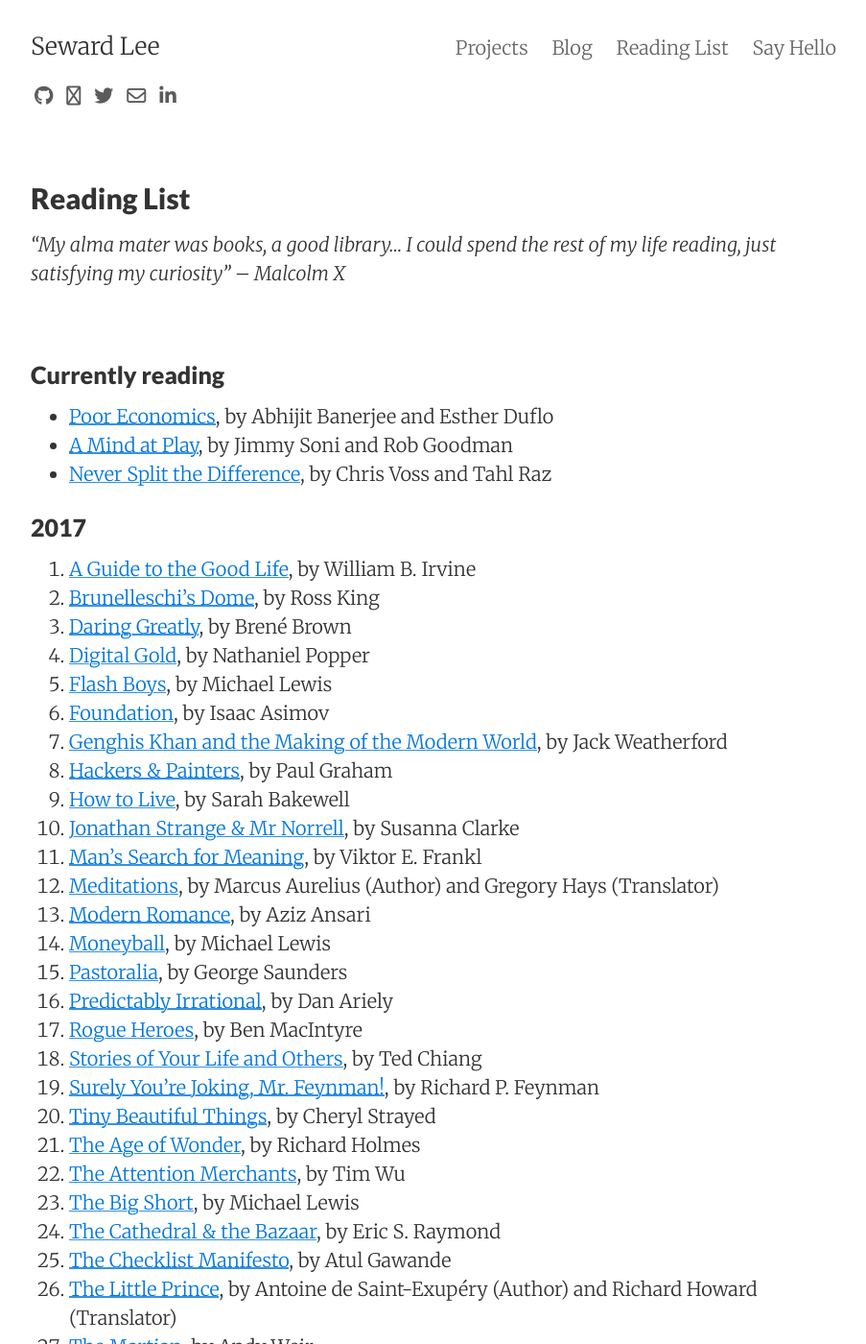
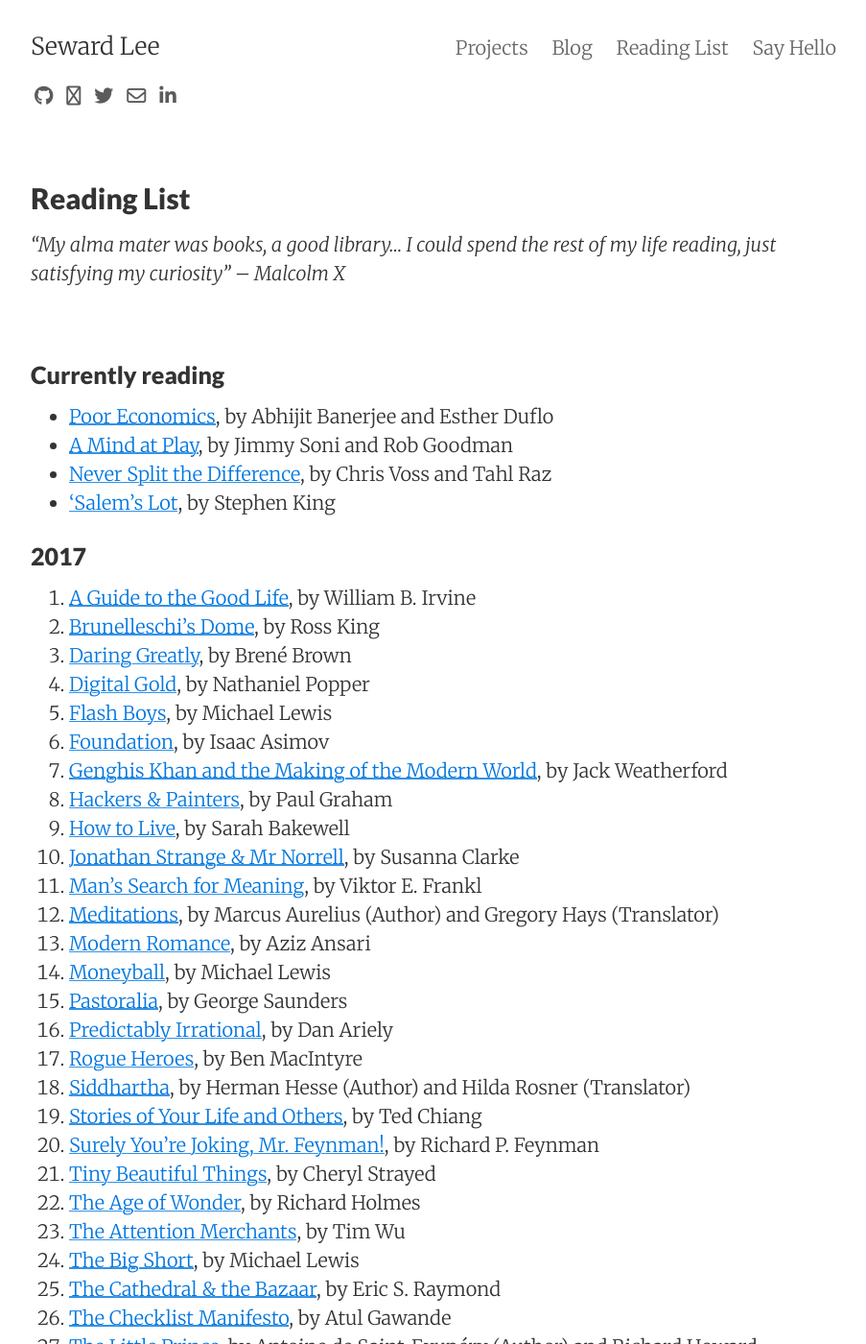
Before and after one commit to sewardlee337/sewardlee337.github.io, a Jekyll site: the page built from readinglist.md, in a window 1280 px wide and 1400 px high. Shown: the whole window at 96% size, without its empty margins (188-1091 px from the left). Built offline with Jekyll 4.4.1, drawn with Linux system fonts in a browser that asks for light colours; nearby versions of some CDN libraries.

Commit message:
Update reading list

```diff
--- a/readinglist.md
+++ b/readinglist.md
@@ -15,6 +15,7 @@
 * [Poor Economics](https://www.amazon.com/Poor-Economics-Radical-Rethinking-Poverty-ebook/dp/B007CI81IQ/ref=sr_1_1?ie=UTF8&qid=1503820139&sr=8-1&keywords=poor+economics+a+radical+rethinking+of+the+way+to+fight+poverty), by Abhijit Banerjee and Esther Duflo
 * [A Mind at Play](https://www.amazon.com/Mind-Play-Shannon-Invented-Information-ebook/dp/B01M5IJN1P/ref=sr_1_1?s=digital-text&ie=UTF8&qid=1504403553&sr=1-1&keywords=a+mind+at+play), by Jimmy Soni and Rob Goodman
 * [Never Split the Difference](https://www.amazon.com/Never-Split-Difference-Negotiating-Depended-ebook/dp/B014DUR7L2/ref=sr_1_1?s=books&ie=UTF8&qid=1506200122&sr=1-1&keywords=never+split+the+difference), by Chris Voss and Tahl Raz
+* ['Salem's Lot](https://www.amazon.com/dp/B0019LV31E/ref=dp-kindle-redirect?_encoding=UTF8&btkr=1), by Stephen King
 
 
 ### 2017
@@ -36,6 +37,7 @@
 1. [Pastoralia](https://www.amazon.com/Pastoralia-George-Saunders-ebook/dp/B006J3X0CM/ref=sr_1_1?ie=UTF8&qid=1500164943&sr=8-1&keywords=pastoralia), by George Saunders
 1. [Predictably Irrational](https://www.amazon.com/Predictably-Irrational-Revised-Expanded-Decisions-ebook/dp/B002C949KE/ref=sr_1_1?s=digital-text&ie=UTF8&qid=1500163073&sr=1-1&keywords=predictably+irrational), by Dan Ariely
 1. [Rogue Heroes](https://www.amazon.com/Rogue-Heroes-History-Britains-Sabotaged-ebook/dp/B01AES52F0/ref=sr_1_1?s=digital-text&ie=UTF8&qid=1500163725&sr=1-1&keywords=rogue+heroes), by Ben MacIntyre
+1. [Siddhartha](https://www.amazon.com/Siddhartha-Hermann-Hesse-ebook/dp/B007Q2YM8Q/ref=sr_1_4?s=digital-text&ie=UTF8&qid=1508565652&sr=1-4&keywords=siddhartha), by Herman Hesse (Author) and Hilda Rosner (Translator)
 1. [Stories of Your Life and Others](https://www.amazon.com/Stories-Your-Life-Others-Chiang-ebook/dp/B0048EKOP0/ref=sr_1_1?ie=UTF8&qid=1500607396&sr=8-1&keywords=stories+of+your+life), by Ted Chiang
 1. [Surely You're Joking, Mr. Feynman!](https://www.amazon.com/Surely-Youre-Joking-Mr-Feynman-ebook/dp/B003V1WXKU/ref=sr_1_1?s=digital-text&ie=UTF8&qid=1500163588&sr=1-1&keywords=surely+you%27re+joking+mr.+feynman), by Richard P. Feynman
 1. [Tiny Beautiful Things](https://www.amazon.com/Tiny-Beautiful-Things-Advice-Sugar-ebook/dp/B005V2DUP4/ref=sr_1_1?s=digital-text&ie=UTF8&qid=1500163777&sr=1-1&keywords=tiny+beautiful+things), by Cheryl Strayed
```
